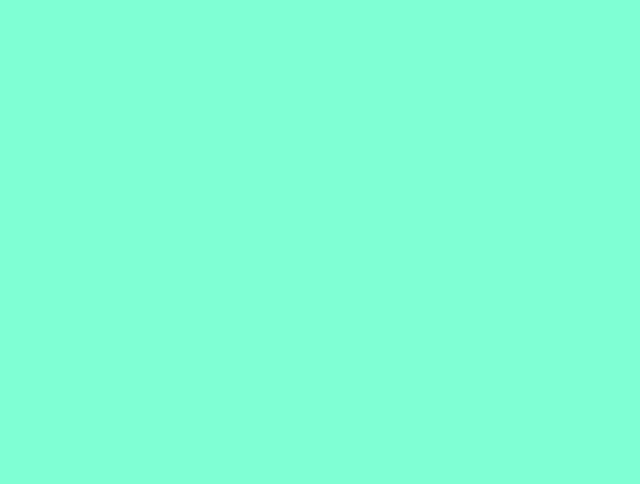
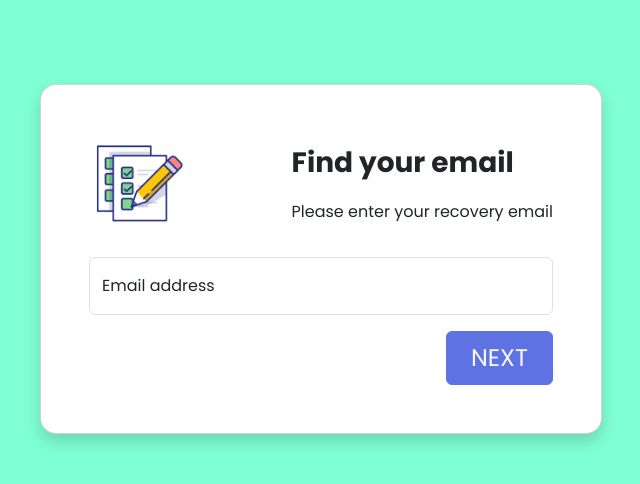
Before and after one commit to tuhongle/todo-vueapp, a Vue app: page /forgot-password in a window 1280 px wide. Before the commit this address had no page. Shown: the top 484 px of the page, without its empty margins (319-959 px from the left). Built offline with nearby package versions, Linux system fonts and the light colour scheme; no server answers; the database is empty.

Commit message:
add feature forgot password

```diff
--- a/src/router/index.ts
+++ b/src/router/index.ts
@@ -19,6 +19,11 @@ const router = createRouter({
       name: 'signup',
       component: () => import('../views/SignUpView.vue')
     },
+    {
+      path: '/forgot-password',
+      name: 'forgotPassword',
+      component: () => import('../views/ForgotPassView.vue')
+    }
   ]
 })
 
--- a/src/stores/todoStore.ts
+++ b/src/stores/todoStore.ts
@@ -4,7 +4,7 @@ import { computed, ref, watch, type Ref } from 'vue'
 import { db, colRef, auth } from '../firestore/todoFireStore'
 import { type todoType } from '../types/todoTypes'
 import { query, addDoc, onSnapshot, deleteDoc, doc, updateDoc, orderBy } from 'firebase/firestore'
-import { createUserWithEmailAndPassword, deleteUser, onAuthStateChanged, signInWithEmailAndPassword, signOut, updateProfile } from "firebase/auth"
+import { createUserWithEmailAndPassword, deleteUser, onAuthStateChanged, sendPasswordResetEmail, signInWithEmailAndPassword, signOut, updateProfile } from "firebase/auth"
 import { useRouter } from 'vue-router'
 
 export const useTodoStore = defineStore('todo', () => {
@@ -28,6 +28,8 @@ export const useTodoStore = defineStore('todo', () => {
 
   const loginMsg = ref<string>("");
   const signUpMsg = ref<string>("");
+  const sendMailResetMsg = ref<string>('');
+  const sendEmailPass = ref<boolean>(true);
 
 
   const $reset = () => {
@@ -37,8 +39,10 @@ export const useTodoStore = defineStore('todo', () => {
       url.value = '';
       loginMsg.value = '';
       signUpMsg.value = '';
+      sendMailResetMsg.value = '';
       wantToDel.value = false;
       confirmDelete.value = false;
+      sendEmailPass.value = true;
   }
 
   const resetData = () => {
@@ -231,6 +235,18 @@ export const useTodoStore = defineStore('todo', () => {
     await deleteUser(auth.currentUser!);
   }
 
+  const sendMailResetPass = async() => {
+    try {
+      await sendPasswordResetEmail(auth, mail.value);
+      sendEmailPass.value = false;
+    }
+    catch (err : any) {
+      if (err.code === 'auth/user-not-found') {
+        sendMailResetMsg.value = "Email address is not valid";
+      }
+    }
+  }
+
   onAuthStateChanged(auth, (user) => {
     if (user) {
       isAuth.value = true;
@@ -247,5 +263,6 @@ export const useTodoStore = defineStore('todo', () => {
   return { colorList, currentToDo, todolist, deleteTodo, enterToDo, clickEnterToDo, total, success, pending, showModal, showTag, openModal, doneToDo, clearAll, showDropdownTag
           , currentTag, showInputField, showDescField, showPriorityField, showTagField, showColorField, todoDetail, colorTag, resetData, updateData, changeColorTag
           , isAuth, termAgree, keepSignIn, name, pass, mail, url, userMail, userName, userAvatar, loginMsg, signUpMsg, wantToDel, confirmDelete, signUp, logIn, logOut, deleteAcc
+          , sendMailResetMsg, sendEmailPass, sendMailResetPass
   }
 })
--- /dev/null
+++ b/src/views/ForgotPassView.vue
@@ -0,0 +1,40 @@
+<script setup lang="ts">
+import { useTodoStore } from '../stores/todoStore'
+
+const todoStore = useTodoStore();
+</script>
+
+<template>
+    <div class="container-fluid">
+        <div class="row align-items-center">
+            <div class="col col-md-8 col-lg-6 text-start p-4 mx-auto">
+                <div class="card shadow p-4 p-md-5 rounded-4 overflow-hidden">
+                    <div class="greetings-wrapper d-flex justify-content-between align-items-center mb-4">
+                        <div class="brand-logo d-flex align-items-center">
+                            <RouterLink :to="{name: 'home'}"><img src="/todo.png" alt="" class="img-fluid" width="100"></RouterLink>
+                        </div>
+                        <div class="greetings">
+                            <p class="fw-bold fs-3 mb-3">Find your email</p>
+                            <p class="mb-0">Please enter your recovery email</p>
+                        </div>
+                    </div>
+                    <div class="form-wrapper">
+                        <form @submit.prevent="todoStore.sendMailResetPass" v-if="todoStore.sendEmailPass">
+                            <div class="form-floating mb-3">
+                                <input type="email" class="form-control" id="floatingInput" placeholder="name@example.com" v-model="todoStore.mail">
+                                <label for="floatingInput">Email address</label>
+                            </div>
+                            <p class="text-danger mb-3" v-if="todoStore.sendMailResetMsg">{{ todoStore.sendMailResetMsg }}</p>
+                            <div class="text-end">
+                                <button class="btn btn-primary btn-block px-4 py-2 fs-4 text-light" type="submit">NEXT</button>
+                            </div>
+                        </form>
+                        <div v-else>
+                            <p class="lead text-muted">Thank you! Please check you email to reset your password.</p>
+                        </div>
+                    </div>
+                </div>
+            </div>
+        </div>
+    </div>
+</template>
--- a/src/views/LoginView.vue
+++ b/src/views/LoginView.vue
@@ -35,7 +35,7 @@ const todoStore = useTodoStore();
                                         <span class="ms-2 text-muted">Keep me signed in</span>
                                     </label>
                                 </div>
-                                <a href="#" class="text-dark">Forgot password?</a>
+                                <RouterLink :to="{ name: 'forgotPassword' }" class="text-dark">Forgot password?</RouterLink>
                             </div>
                             <p class="text-center lead">
                                 Don't have an account?
```
